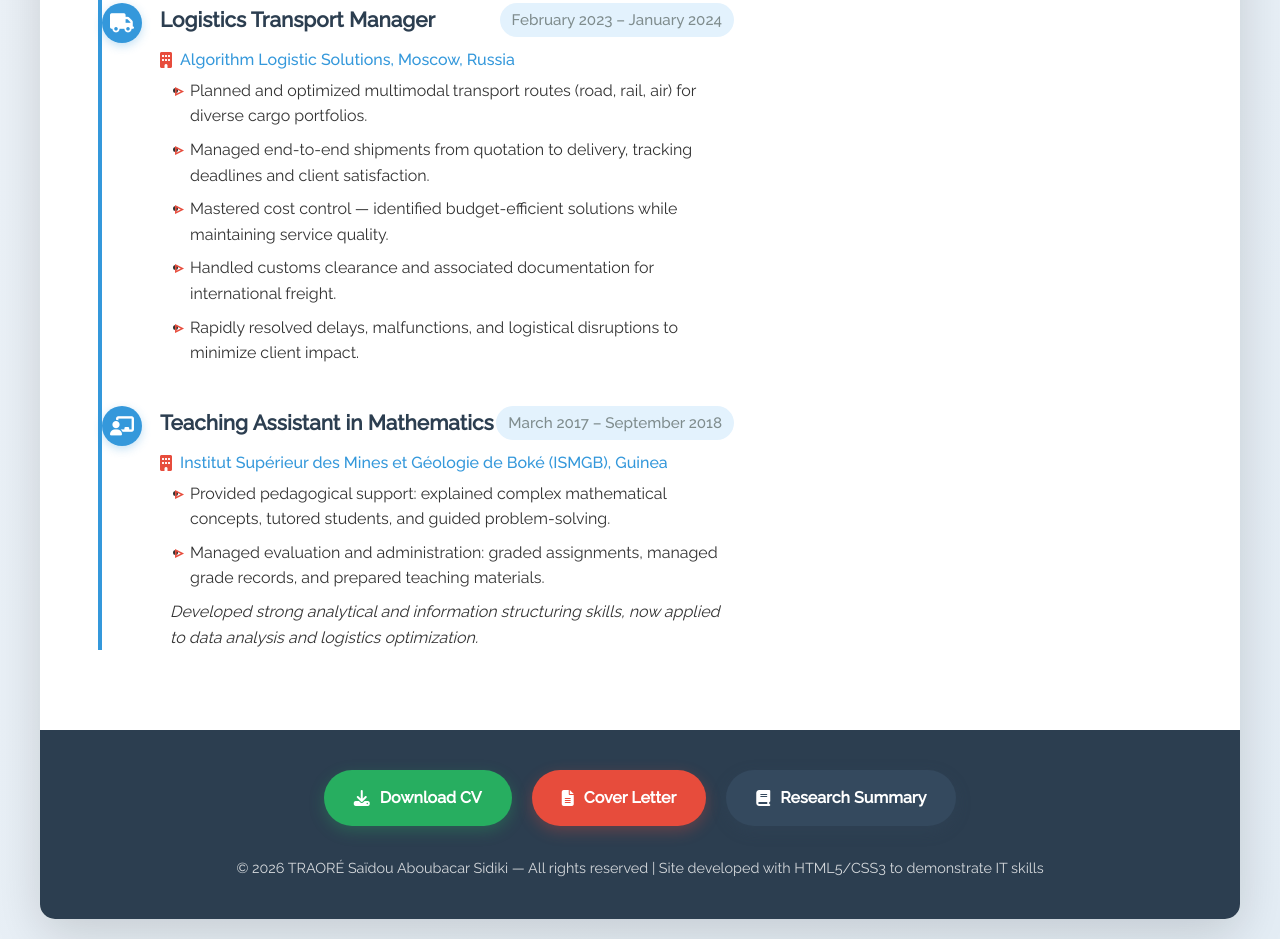
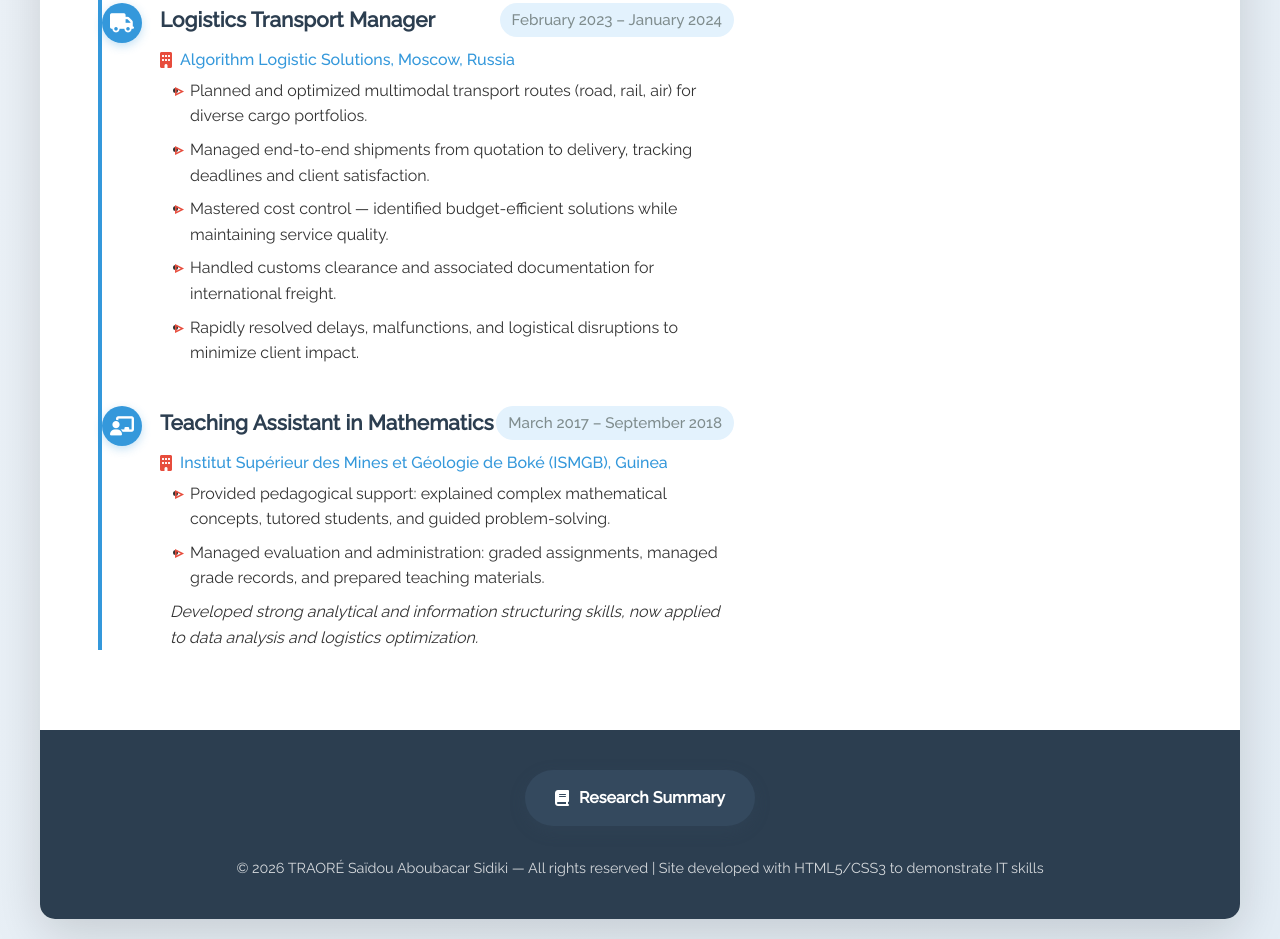
Before and after one commit to Tarawele/traore-railgeneralmanager-ctg, a plain HTML site: page index.html in a window 1280 px wide. Shown: the part 2933-3872 px from the top of the page. Drawn offline with Linux system fonts and the light colour scheme.

Commit message:
Commented download sections

```diff
--- a/index.html
+++ b/index.html
@@ -1506,17 +1506,16 @@
         <!-- Footer with download buttons -->
         <div class="footer">
             <div class="download-section">
-                <a href="./documents/CV - TRAORE SAIDOU ABOUBACAR SIDIKI TRAORE.pdf" class="download-btn cv" target="_blank">
+                <!-- <a href="./documents/CV - TRAORE SAIDOU ABOUBACAR SIDIKI TRAORE.pdf" class="download-btn cv" target="_blank">
                     <i class="fas fa-download"></i> Download CV
                 </a>
                 <a href="./documents/Lettre de Motivation - CTG.pdf" class="download-btn motivation" target="_blank">
                     <i class="fas fa-file-alt"></i> Cover Letter
-                </a>
+                </a> -->
                 <a href="./documents/Résumé du Mémoire - Organisation des Transports sur le Transguinéen.pdf" class="download-btn thesis" target="_blank">
                     <i class="fas fa-book"></i> Research Summary
                 </a>
             </div>
-
             <p class="copyright">© 2026 TRAORÉ Saïdou Aboubacar Sidiki — All rights reserved | Site developed with HTML5/CSS3 to demonstrate IT skills</p>
         </div>
     </div>
```
